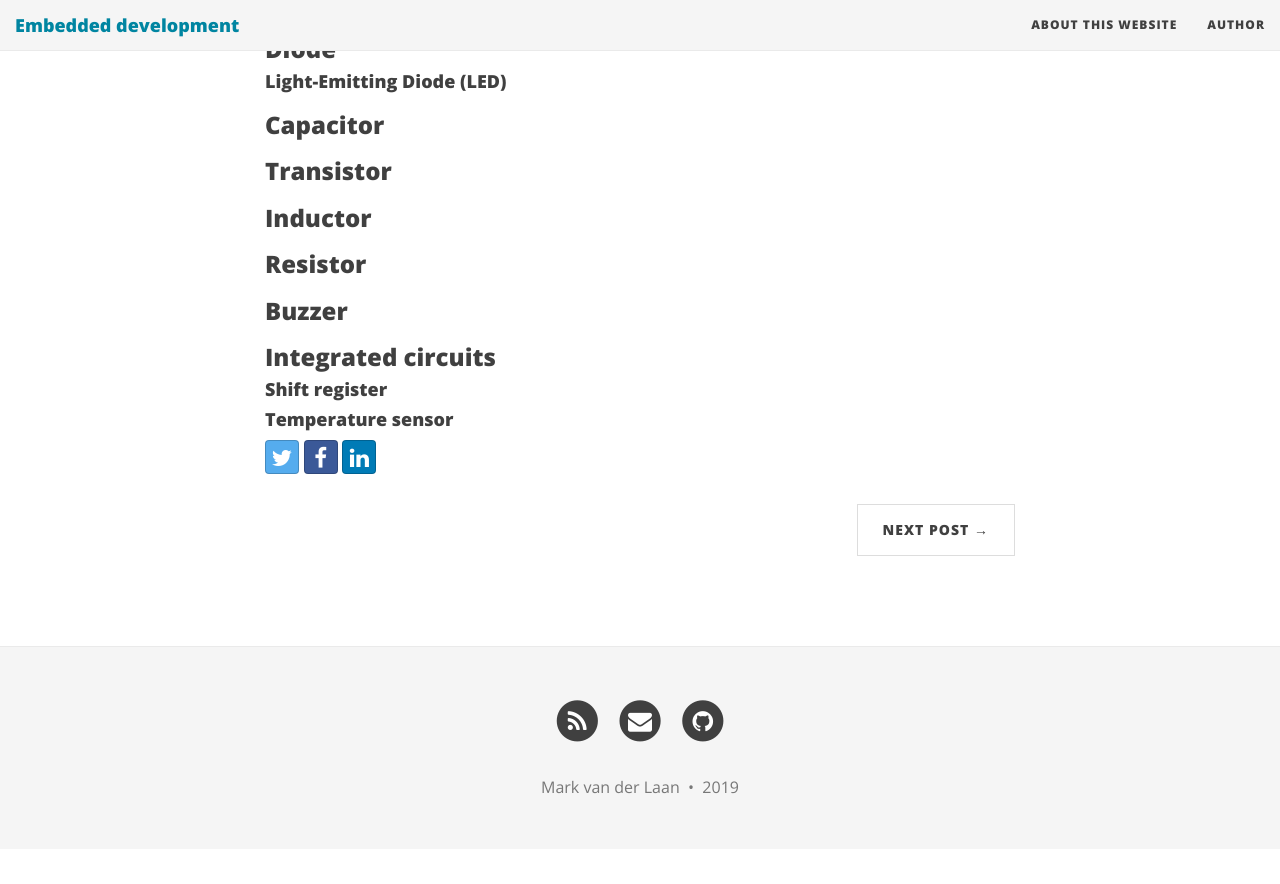
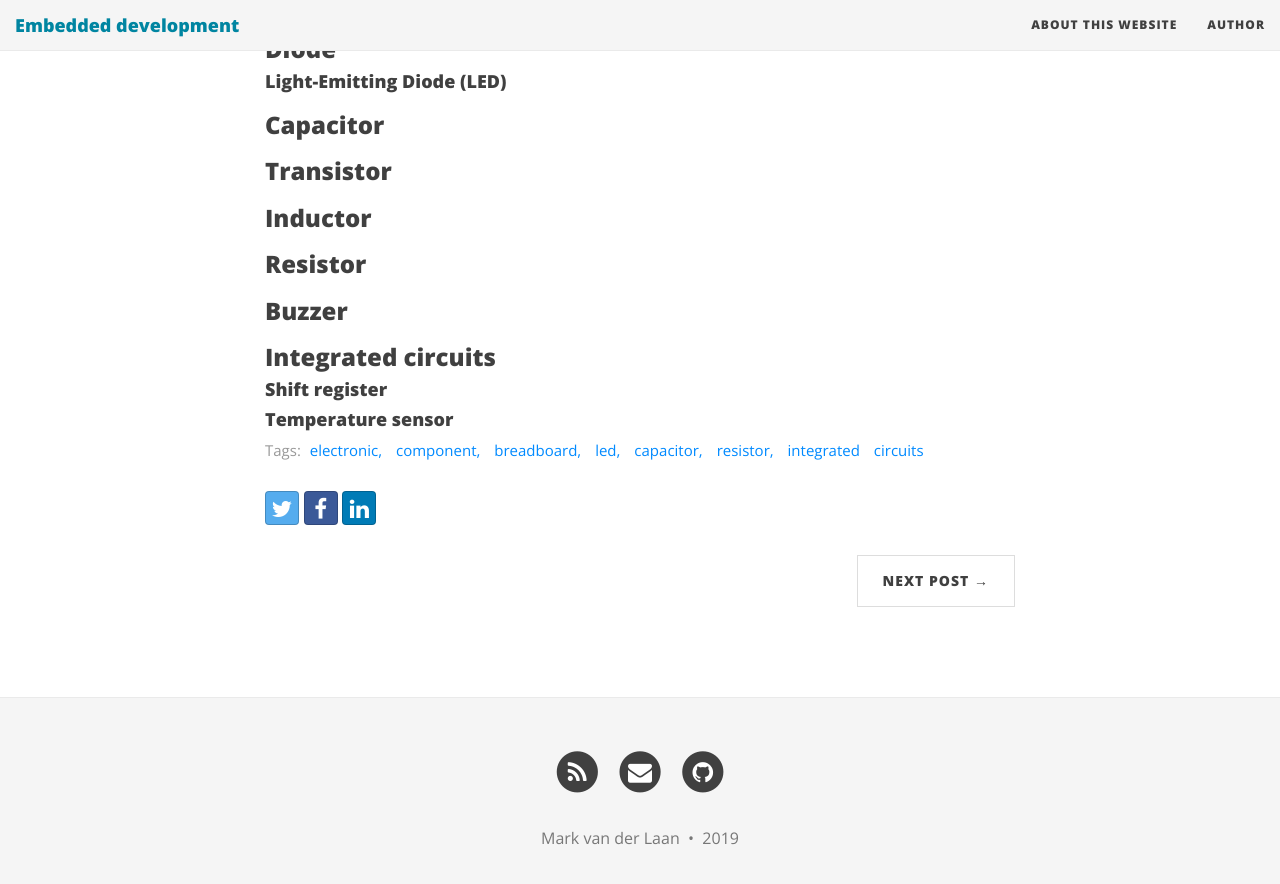
Before and after one commit to markvdlaan93/markvdlaan93.github.io, a Jekyll site: the page built from _posts/2019-10-25-electronic-components.md, in a window 1280 px wide and 900 px high, scrolled down 889 px. Shown: the top 884 px of the window. Built offline with Jekyll 4.4.1, drawn with Linux system fonts in a browser that asks for light colours; nearby versions of some CDN libraries; comment, search, counter and statistics services are not loaded; before the commit the page ends 1738 px from its top, so only the background shows below that.

Commit message:
Add tags for electronic component article

```diff
--- a/_posts/2019-10-25-electronic-components.md
+++ b/_posts/2019-10-25-electronic-components.md
@@ -3,6 +3,7 @@ layout: post
 title: Overview electronic components
 subtitle: Most common used components
 image:
+tags: electronic, component, breadboard, led, capacitor, resistor, integrated circuits
 ---
 
 ## Overview
```
